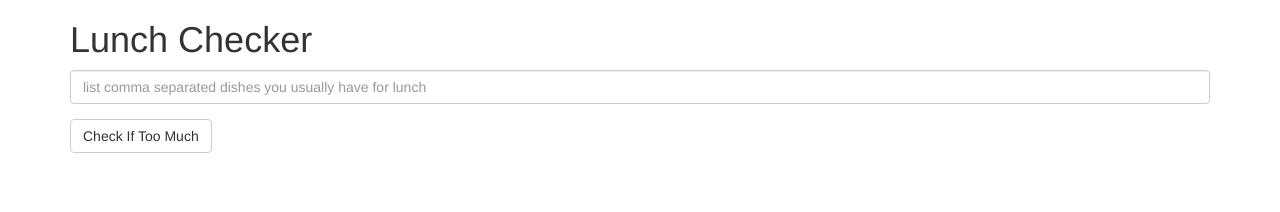
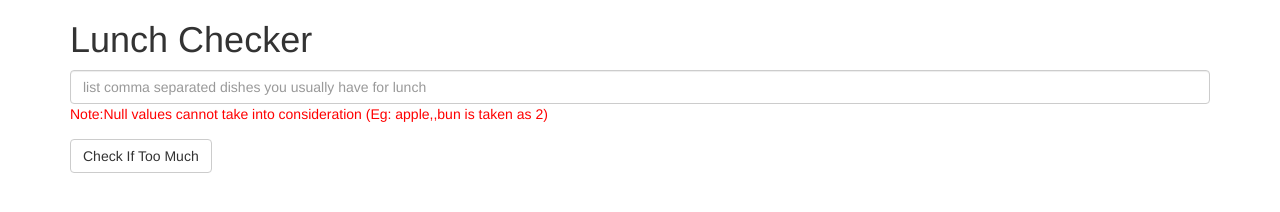
Before and after one commit to sandeep0473/coursera-test-Angular, a plain HTML site: page module1-Assignment/index.html in a window 1280 px wide. Drawn offline with Linux system fonts and the light colour scheme.

Commit message:
Note added in index.html

```diff
--- a/module1-Assignment/index.html
+++ b/module1-Assignment/index.html
@@ -18,7 +18,9 @@
              <input id="lunch-menu" type="text"
              placeholder="list comma separated dishes you usually have for lunch"
              class="form-control" ng-model="menu" ng-style="custom.borderStyle">
+             <span style="color:red">Note:Null values cannot take into consideration (Eg: apple,,bun is taken as 2)</span>
          </div>
+
          <div class="form-group">
              <button class="btn btn-default" ng-click="check()">Check If Too Much</button>
          </div>
```
